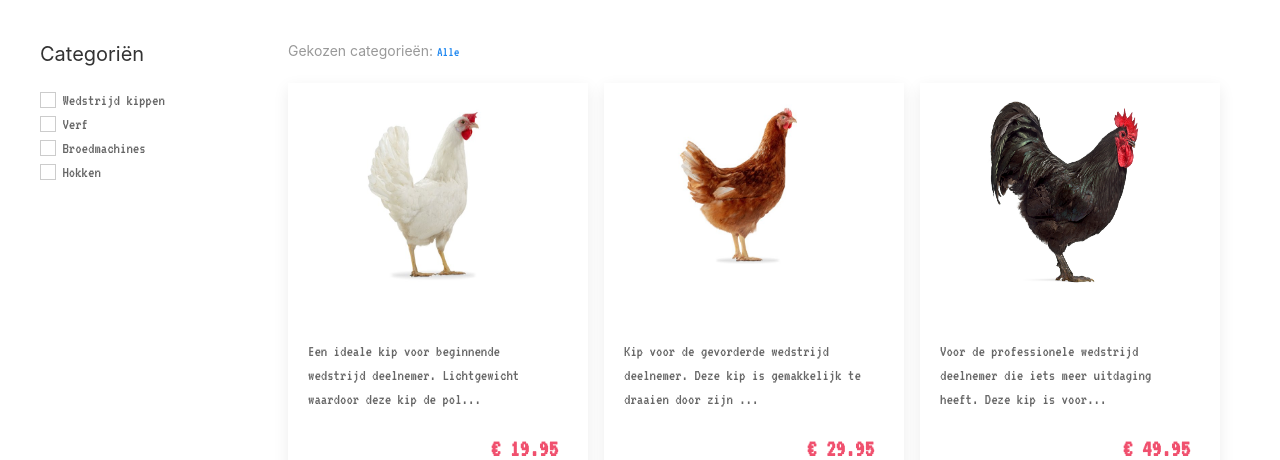
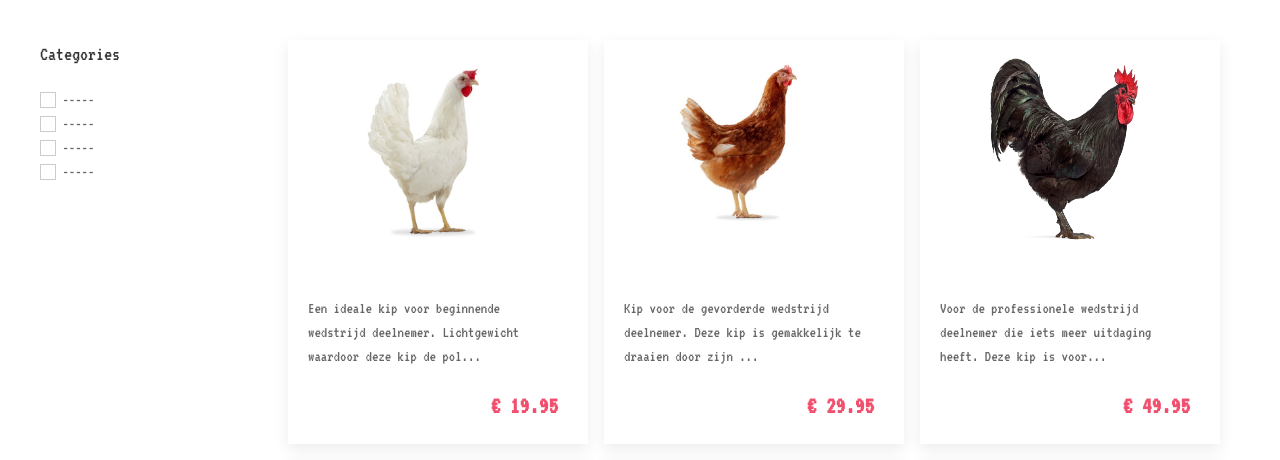
Before and after one commit to fulcrum0/webshop, a PHP site: page / in a window 1280 px wide. Shown: the part 80-540 px from the top of the page. Run offline with PHP 8.4, Linux system fonts and the light colour scheme; data comes from the database, SQL or seed files in the repository.

Commit message:
v1.0.4
Edited: Homepage fixed. Categories section is not functional.

```diff
--- a/dev/css/style.css
+++ b/dev/css/style.css
@@ -9,6 +9,10 @@ div[uk-navbar] a {
 .uk-nav-header {
    font-size: 20px;
    font-weight: 800;
+}
+
+h4 {
+   font-family: "VT323", monospace;
 }
 
 .logo {
--- a/dev/index.php
+++ b/dev/index.php
@@ -33,33 +33,32 @@ $products = Database::getAll();
 
       <div class="uk-grid">
          <section class="uk-width-1-5">
-            <h4>Categoriën</h4>
+            <h4>Categories</h4>
             <hr class="uk-divider" />
             <div>
                <input class="uk-checkbox" id="chickens" type="checkbox" name="chickens" />
-               <label for="chickens">Wedstrijd kippen</label>
+               <label for="chickens">-----</label>
             </div>
             <div>
                <input class="uk-checkbox" id="paint" type="checkbox" name="paint" />
-               <label for="paint">Verf</label>
+               <label for="paint">-----</label>
             </div>
             <div>
                <input class="uk-checkbox" id="machines" type="checkbox" name="machines" />
-               <label for="machines">Broedmachines</label>
+               <label for="machines">-----</label>
             </div>
             <div>
                <input class="uk-checkbox" id="hokken" type="checkbox" name="hokken" />
-               <label for="hokken">Hokken</label>
+               <label for="hokken">-----</label>
             </div>
          </section>
          <section class="uk-width-4-5">
-            <h4 class="uk-text-muted uk-text-small">Gekozen categorieën: <span class="uk-text-small uk-text-primary">Alle</span></h4>
             <div class="uk-flex uk-flex-home uk-flex-wrap">
                <?php foreach ($products as $product) : ?>
                   <!-- PRODUCT KAART 1 -->
                   <a class="product-card uk-card uk-card-home uk-card-default uk-card-small uk-card-hover" href="product.php?product_id=<?= $product->id ?>">
                      <div class="uk-card-media-top uk-align-center">
-                        <img src="<?= $product->image ?>" alt="Witte kip" class="product-image uk-align-center">
+                        <img src="<?= $product->image ?>" class="product-image uk-align-center">
                      </div>
                      <div class="uk-card-body uk-card-body-home">
                         <p class="product-card-p"><?= substr($product->description, 0, 89) . '...' ?></p>
```
